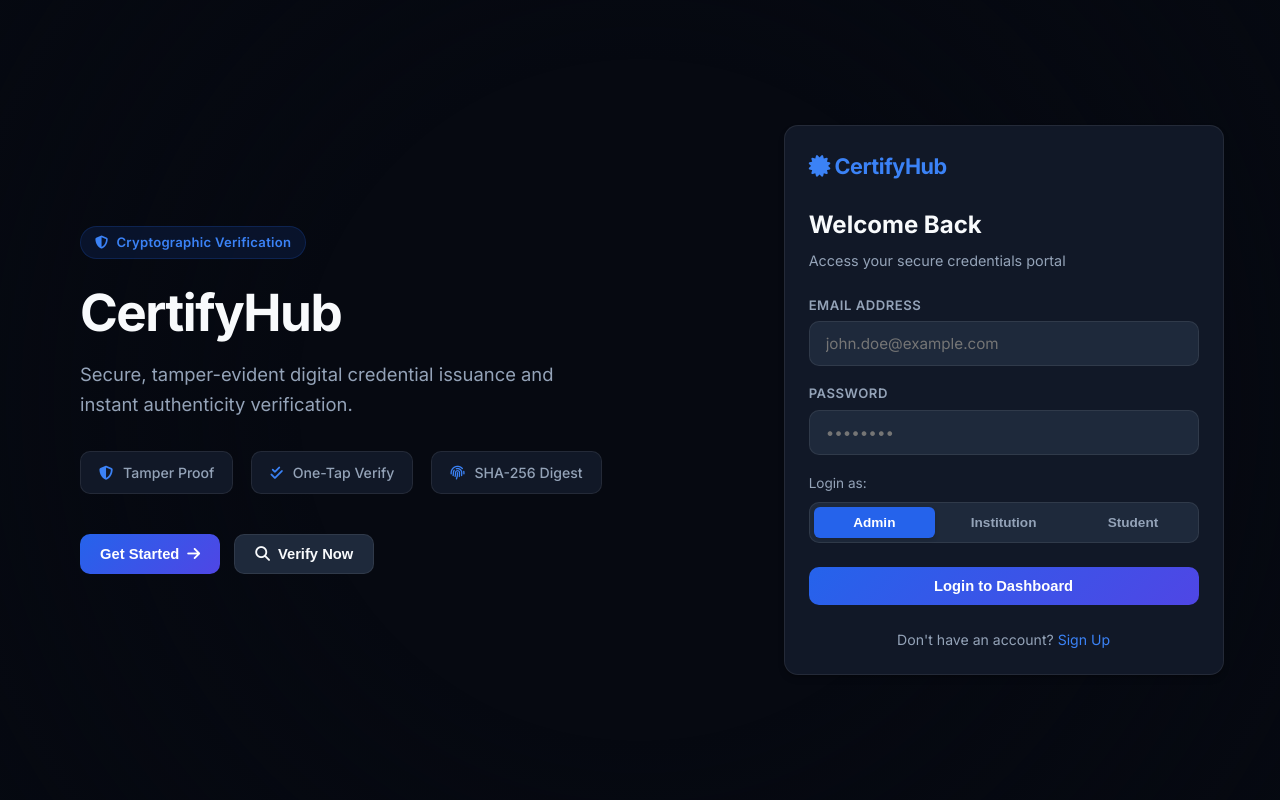
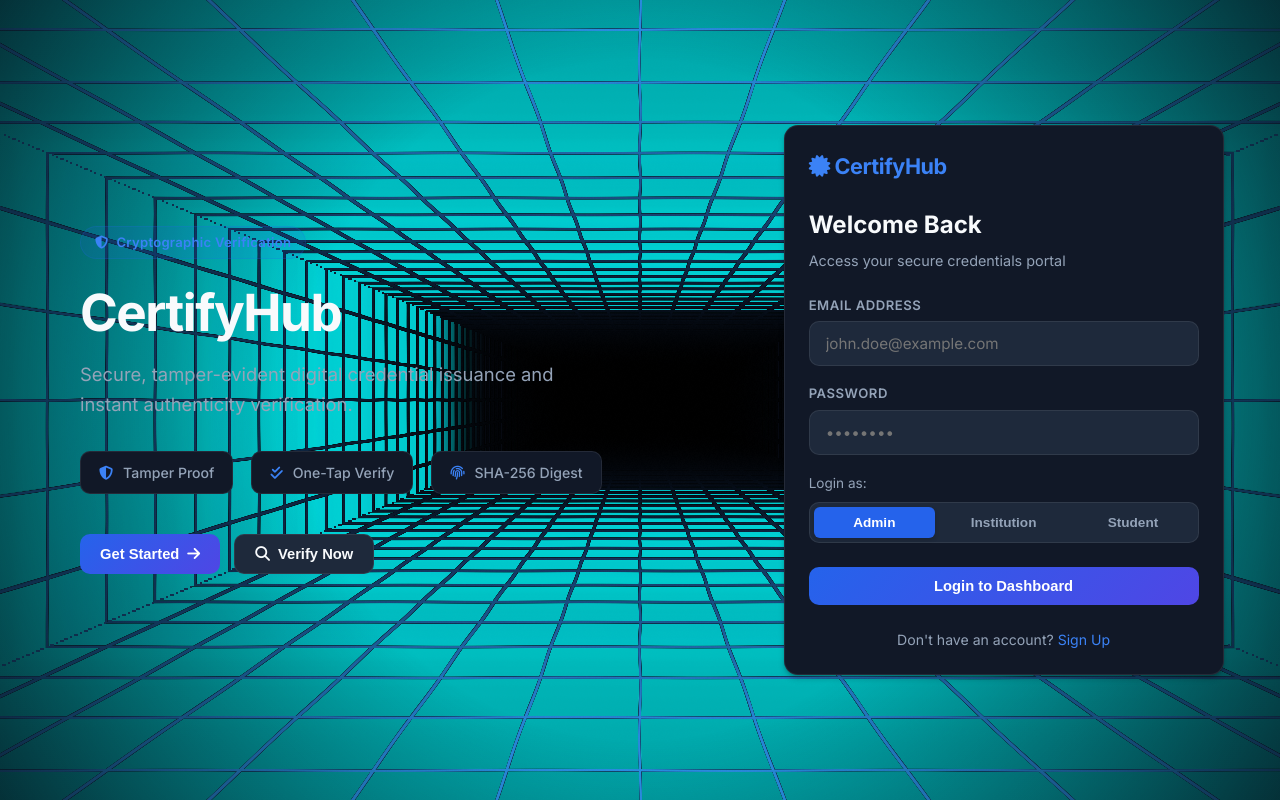
Before and after one commit to Surekha2106/Certificate-verification, a website: page core-service/src/main/resources/static/index.html in a window 1280 px wide. Drawn offline with nearby package versions, Linux system fonts and the light colour scheme; animation ran at ten frames a second.

Commit message:
Fix Three.js GridScan shader compilation and initialization

```diff
--- a/core-service/src/main/resources/static/app.js
+++ b/core-service/src/main/resources/static/app.js
@@ -645,9 +645,12 @@ window.viewCertificate = function (id) {
 /* ==========================================================================
    3D PERSPECTIVE CYBER GRIDSCAN WEBGL SHADER ENGINE (Three.js)
    ========================================================================== */
-(function initGridScanShader() {
+function initGridScanShader() {
   const container = document.getElementById('gridscan-container');
-  if (!container || typeof THREE === 'undefined') return;
+  if (!container || typeof THREE === 'undefined') {
+    setTimeout(initGridScanShader, 40);
+    return;
+  }
 
   const vert = `
 varying vec2 vUv;
@@ -658,8 +661,6 @@ void main(){
 `;
 
   const frag = `
-#extension GL_OES_standard_derivatives : enable
-precision highp float;
 uniform vec3 iResolution;
 uniform float iTime;
 uniform vec2 uSkew;
@@ -1017,4 +1018,11 @@ void main(){
   }
 
   animate();
-})();
+}
+
+// Start GridScan Shader
+if (document.readyState === 'loading') {
+  document.addEventListener('DOMContentLoaded', initGridScanShader);
+} else {
+  initGridScanShader();
+}
--- a/core-service/src/main/resources/static/index.html
+++ b/core-service/src/main/resources/static/index.html
@@ -15,6 +15,8 @@
   <link rel="stylesheet" href="https://cdnjs.cloudflare.com/ajax/libs/font-awesome/6.4.0/css/all.min.css">
   <!-- Custom Styles -->
   <link rel="stylesheet" href="style.css">
+  <!-- Three.js WebGL 3D Library -->
+  <script src="https://cdnjs.cloudflare.com/ajax/libs/three.js/r128/three.min.js"></script>
 </head>
 
 <body>
@@ -549,8 +551,6 @@
     <span id="toast-message">Action completed</span>
   </div>
 
-  <!-- Three.js WebGL Engine -->
-  <script src="https://cdnjs.cloudflare.com/ajax/libs/three.js/r128/three.min.js"></script>
   <script src="app.js"></script>
 </body>
 
```
Also changed, not shown: frontend/app.js (+13 -5 lines), frontend/index.html (+2 -2 lines).
